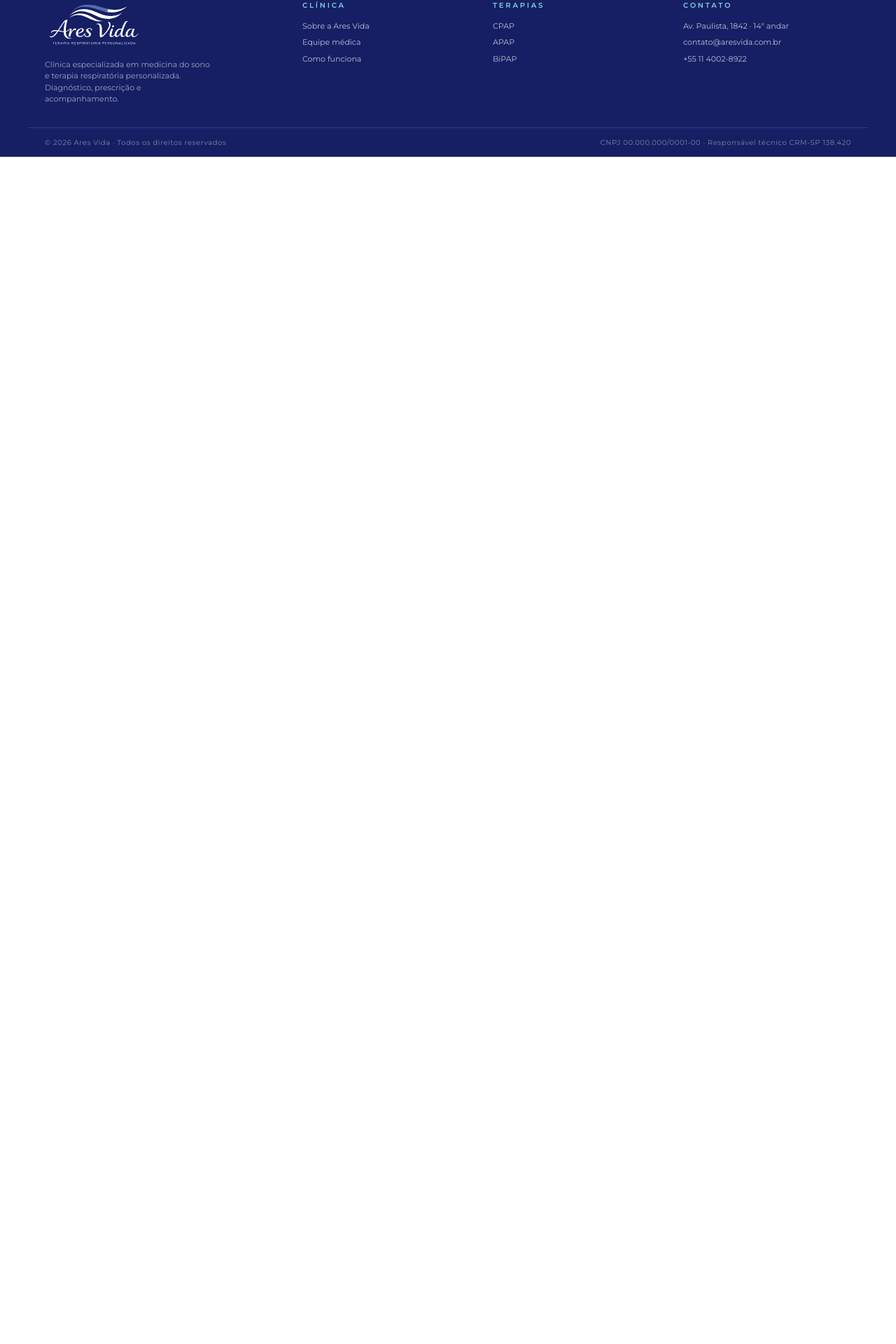
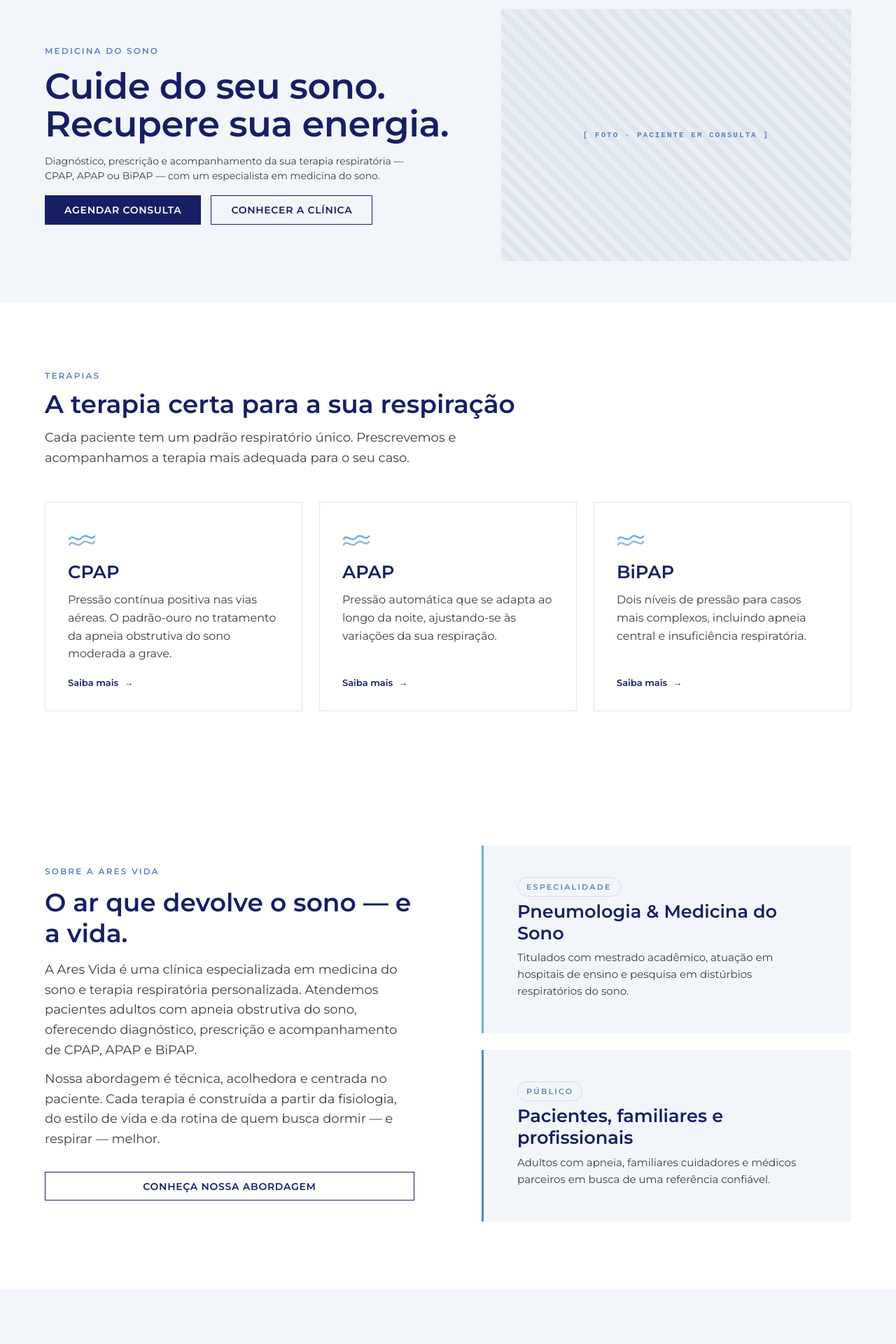
Before and after one commit to FernandoAzevedo1971/AresVida_site_completo, a Next.js app: page / in a window 1280 px wide. Shown: the part 128-2048 px from the top of the page at 70% size. Before the commit the page ends 800 px from the top, so only its background shows below. Built offline with nearby package versions, Linux system fonts and the light colour scheme.

Commit message:
feat: Home page completa com todas as seções

```diff
--- /dev/null
+++ b/src/app/page.module.css
@@ -0,0 +1,43 @@
+/* src/app/page.module.css */
+.container { max-width: var(--av-container); margin: 0 auto; padding: 0 var(--av-gutter); }
+
+.section { padding: var(--av-sp-9) 0; }
+.geloSection { background: var(--av-gelo); }
+
+.sectionHead { max-width: 680px; margin-bottom: var(--av-sp-7); display: flex; flex-direction: column; gap: var(--av-sp-3); }
+
+.grid3 { display: grid; grid-template-columns: repeat(3, 1fr); gap: var(--av-sp-5); }
+
+.sobreGrid { display: grid; grid-template-columns: 1fr 1fr; gap: var(--av-sp-9); align-items: center; }
+.sobreText { display: flex; flex-direction: column; }
+.sobreCards { display: flex; flex-direction: column; gap: var(--av-sp-5); }
+
+.infoCard { background: var(--av-gelo); padding: var(--av-sp-7); }
+
+.pill {
+  font-size: 11px;
+  font-weight: var(--av-fw-semibold);
+  letter-spacing: 0.2em;
+  text-transform: uppercase;
+  color: var(--av-cobalto);
+  border: 1px solid var(--av-hairline);
+  border-radius: var(--av-radius-pill);
+  padding: 6px 12px;
+}
+
+.centered { display: flex; justify-content: center; margin-top: var(--av-sp-7); }
+
+.ctaSection { background: var(--av-marinho); padding: var(--av-sp-9) 0; }
+.ctaInner { display: flex; flex-direction: column; align-items: center; text-align: center; gap: var(--av-sp-4); }
+.ctaTitle { color: var(--av-branco); margin: 0; }
+.ctaDesc { color: rgba(255,255,255,0.78); max-width: 480px; margin: 0; }
+
+.mt2 { margin-top: var(--av-sp-2); }
+.mt3 { margin-top: var(--av-sp-3); }
+.mt4 { margin-top: var(--av-sp-4); }
+.mt6 { margin-top: var(--av-sp-6); }
+
+@media (max-width: 768px) {
+  .grid3 { grid-template-columns: 1fr; }
+  .sobreGrid { grid-template-columns: 1fr; gap: var(--av-sp-6); }
+}
--- a/src/app/page.tsx
+++ b/src/app/page.tsx
@@ -1,3 +1,100 @@
+// src/app/page.tsx
+import Hero from '@/components/Hero/Hero'
+import Button from '@/components/Button/Button'
+import SectionEyebrow from '@/components/SectionEyebrow/SectionEyebrow'
+import TerapiaCard from '@/components/TerapiaCard/TerapiaCard'
+import TeamCard from '@/components/TeamCard/TeamCard'
+import styles from './page.module.css'
+
+const terapias = [
+  { slug: 'cpap', title: 'CPAP', description: 'Pressão contínua positiva nas vias aéreas. O padrão-ouro no tratamento da apneia obstrutiva do sono moderada a grave.' },
+  { slug: 'apap', title: 'APAP', description: 'Pressão automática que se adapta ao longo da noite, ajustando-se às variações da sua respiração.' },
+  { slug: 'bipap', title: 'BiPAP', description: 'Dois níveis de pressão para casos mais complexos, incluindo apneia central e insuficiência respiratória.' },
+]
+
+const team = [
+  { name: 'Dr. André Mendes', role: 'Pneumologia · Medicina do Sono', crm: 'CRM-SP 138.420' },
+  { name: 'Dra. Carolina Souza', role: 'Medicina do Sono · Polissonografia', crm: 'CRM-SP 102.345' },
+  { name: 'Dr. Felipe Rocha', role: 'Pneumologia · Terapia Respiratória', crm: 'CRM-SP 119.876' },
+]
+
 export default function HomePage() {
-  return <main />
+  return (
+    <>
+      <Hero
+        eyebrow="Medicina do Sono"
+        title="Cuide do seu sono. Recupere sua energia."
+        description="Diagnóstico, prescrição e acompanhamento da sua terapia respiratória — CPAP, APAP ou BiPAP — com um especialista em medicina do sono."
+      />
+
+      {/* Terapias */}
+      <section className={styles.section}>
+        <div className={styles.container}>
+          <div className={styles.sectionHead}>
+            <SectionEyebrow>Terapias</SectionEyebrow>
+            <h2>A terapia certa para a sua respiração</h2>
+            <p>Cada paciente tem um padrão respiratório único. Prescrevemos e acompanhamos a terapia mais adequada para o seu caso.</p>
+          </div>
+          <div className={styles.grid3}>
+            {terapias.map(t => <TerapiaCard key={t.slug} {...t} />)}
+          </div>
+        </div>
+      </section>
+
+      {/* Sobre */}
+      <section className={styles.section}>
+        <div className={styles.container}>
+          <div className={styles.sobreGrid}>
+            <div className={styles.sobreText}>
+              <SectionEyebrow>Sobre a Ares Vida</SectionEyebrow>
+              <h2 className={styles.mt4}>O ar que devolve o sono — e a vida.</h2>
+              <p className={styles.mt4}>A Ares Vida é uma clínica especializada em medicina do sono e terapia respiratória personalizada. Atendemos pacientes adultos com apneia obstrutiva do sono, oferecendo diagnóstico, prescrição e acompanhamento de CPAP, APAP e BiPAP.</p>
+              <p className={styles.mt3}>Nossa abordagem é técnica, acolhedora e centrada no paciente. Cada terapia é construída a partir da fisiologia, do estilo de vida e da rotina de quem busca dormir — e respirar — melhor.</p>
+              <Button href="/sobre" variant="ghost" className={styles.mt6}>Conheça nossa abordagem</Button>
+            </div>
+            <div className={styles.sobreCards}>
+              <div className={styles.infoCard} style={{ borderLeft: '3px solid var(--av-ceu)' }}>
+                <span className={styles.pill}>Especialidade</span>
+                <h3 className={styles.mt3}>Pneumologia & Medicina do Sono</h3>
+                <p className={styles.mt2} style={{ fontSize: '15px' }}>Titulados com mestrado acadêmico, atuação em hospitais de ensino e pesquisa em distúrbios respiratórios do sono.</p>
+              </div>
+              <div className={styles.infoCard} style={{ borderLeft: '3px solid var(--av-cobalto)' }}>
+                <span className={styles.pill}>Público</span>
+                <h3 className={styles.mt3}>Pacientes, familiares e profissionais</h3>
+                <p className={styles.mt2} style={{ fontSize: '15px' }}>Adultos com apneia, familiares cuidadores e médicos parceiros em busca de uma referência confiável.</p>
+              </div>
+            </div>
+          </div>
+        </div>
+      </section>
+
+      {/* Equipe */}
+      <section className={`${styles.section} ${styles.geloSection}`}>
+        <div className={styles.container}>
+          <div className={styles.sectionHead}>
+            <SectionEyebrow>Equipe</SectionEyebrow>
+            <h2>Especialistas em quem você pode confiar</h2>
+          </div>
+          <div className={styles.grid3}>
+            {team.map(m => <TeamCard key={m.crm} {...m} />)}
+          </div>
+          <div className={styles.centered}>
+            <Button href="/equipe" variant="ghost">Ver toda a equipe</Button>
+          </div>
+        </div>
+      </section>
+
+      {/* CTA */}
+      <section className={styles.ctaSection}>
+        <div className={styles.container}>
+          <div className={styles.ctaInner}>
+            <SectionEyebrow light>Agendamento</SectionEyebrow>
+            <h2 className={styles.ctaTitle}>Pronto para dormir melhor?</h2>
+            <p className={styles.ctaDesc}>Agende sua consulta e dê o primeiro passo para uma noite de sono restaurador.</p>
+            <Button href="/agendar" variant="ghost">Agendar consulta</Button>
+          </div>
+        </div>
+      </section>
+    </>
+  )
 }
```
